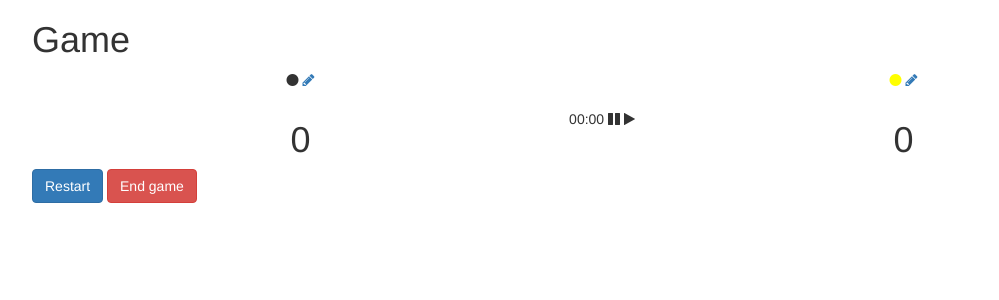
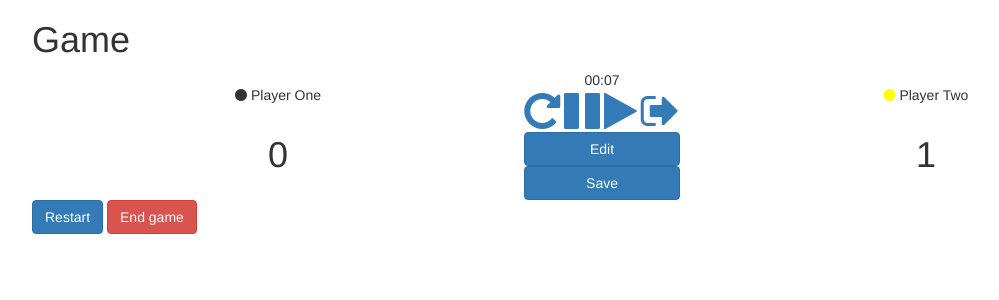
Before and after one commit to Foolish-Foosballers/IoT-Foosball, a Flask app: page /yellowScore in a window 1280 px wide. Shown: the top 300 px of the page, without its empty margins (38-1037 px from the left). Run offline with Flask 2, Linux system fonts and the light colour scheme; some libraries are stand-ins or nearby versions.

Commit message:
icons timer fix and buttons addd

```diff
--- a/app.py
+++ b/app.py
@@ -30,7 +30,7 @@
         #     print "black goal"
         #     blackScored = True
         # result = random.random()
-        result = 1
+        result = 0
         # print result
         if result < 0.5:
             # print "black goal"
--- a/static/css/game.css
+++ b/static/css/game.css
@@ -38,3 +38,8 @@
 #black-name--modal {
     font-weight: normal;
 }
+
+#menu {
+    display: flex;
+    flex-direction: column;
+}
--- a/static/js/game.js
+++ b/static/js/game.js
@@ -29,13 +29,29 @@
  * @param {int} blackScored 1 if black scored, else 0
  * @param {int} yellowScored 1 if yellow scored, else 0
  */
-function updateScore(blackScored, yellowScored){
+function updateScore(blackScored, yellowScored) {
 	if (blackScored) {
     	black.score++;
 	} else if (yellowScored) {
     	yellow.score++;
 	}
 	setScores();
+
+	if (yellow.score >= 5 && yellow.score - black.score >= 2) {
+		// $("#form--modal").modal('toggle');
+		console.log("yellow wins")
+	} else if (black.score >= 5 && black.score - yellow.score >= 2) {
+		// $("#form--modal").modal('toggle');
+		console.log("black wins")
+	}
+}
+
+/**
+ * Updates score elements on game page with current stored scores
+ */
+function setScores() {
+	$("#black--score").text(black.score);
+	$("#yellow--score").text(yellow.score);
 }
 
 /**
@@ -49,24 +65,7 @@
 	} else {
 		yellow.name = (newName === "") ? "Player Two" : newName;
 	}
-
-	console.log(yellow.score);
-	console.log(black.score);
-	console.log(yellow.score - black.score);
-	if(yellow.score >= 5 && yellow.score - black.score >= 2){
-		$("#form--modal").modal('toggle');
-		console.log("game over")
-	}
-	setDefaultPlayerScore();
 	setNames();
-}
-
-/**
- * Updates score elements on game page with current stored scores
- */
-function setScores() {
-	$("#black--score").text(black.score);
-	$("#yellow--score").text(yellow.score);
 }
 
 /**
--- a/static/js/timer.js
+++ b/static/js/timer.js
@@ -14,6 +14,7 @@
  * Runs the game timer and updates the time every 1 second.
  */
 function startTime() {
+  if(!gameIsPaused) {
     // gameTime.minutes = document.getElementById("minutes").innerText;
     // gameTime.seconds = document.getElementById("seconds").innerText;
     gameTime.seconds++
@@ -22,7 +23,6 @@
       gameTime.minutes++;
       gameTime.seconds = 0;
     }
-
     // Format the time
     gameTime.minutes = checkTime(gameTime.minutes);
     gameTime.seconds = checkTime(gameTime.seconds);
@@ -32,7 +32,6 @@
     document.getElementById('seconds').innerText = gameTime.seconds;
 
     // If the game is not paused, update the time
-	if(!gameIsPaused) {
     var t = setTimeout(startTime, 1000);
   }
 }
@@ -59,6 +58,6 @@
  */
 function checkTime(unit) {
   var stringUnit = "" + unit;
-  if (unit < 10 && unit && stringUnit.length < 2) {unit = "0" + unit};
+  if (unit < 10 && stringUnit.length < 2) {unit = "0" + unit};
   return unit;
 }
--- a/templates/game.html
+++ b/templates/game.html
@@ -38,17 +38,24 @@
           <p>
             <i class="fa fa-circle" aria-hidden="true" id="icon--black"></i>
             <span id="black--name"></span>
-            <a href="./"><i class="fa fa-pencil" aria-hidden="true"></i></a>
           </p>
         </div>
         <h1 id="black--score">0</h1>
       </div>
 
       <!-- Timer -->
-      <div id="timer">
-        <span id="minutes">00</span>:<span id="seconds">00</span>
-        <span id="pause"><i class="fa fa-pause" aria-hidden="true"></i></span>
-        <span id="play"><i class="fa fa-play" aria-hidden="true"></i></span>
+      <div id="menu">
+        <div id="timer">
+          <span id="minutes">00</span>:<span id="seconds">00</span>
+        </div>
+        <div id="options">
+          <a id="replay"><i class="fa fa-repeat fa-3x" aria-hidden="true"></i></a>
+          <a id="pause"><i class="fa fa-pause fa-3x" aria-hidden="true"></i></a>
+          <a id="play"><i class="fa fa-play fa-3x" aria-hidden="true"></i></a>
+          <a id="exit"><i class="fa fa-sign-out fa-3x" aria-hidden="true"></i></a>
+        </div>
+        <button id="button--edit-game" type="button" class="btn btn-primary">Edit</button>
+        <button id="button--save-game" type="button" class="btn btn-primary">Save</button>
       </div>
 
       <!-- Yellow side -->
@@ -57,7 +64,6 @@
           <p>
             <i class="fa fa-circle" aria-hidden="true" id="icon--yellow"></i>
             <span id="yellow--name"></span>
-            <a href="./"><i class="fa fa-pencil" aria-hidden="true"></i></a>
           </p>
         </div>
         <h1 id="yellow--score">0</h1>
@@ -110,7 +116,6 @@
   </div>
 
   <script>
-    setDefaultPlayerScore();
     updateScore({{blackScored}}, {{yellowScored}});
     updateName("{{ result['black--name'] }}", isBlack=true);
     updateName("{{ result['yellow--name'] }}", isBlack=false);
```
Lines whose indentation alone changed are shown as unchanged.
